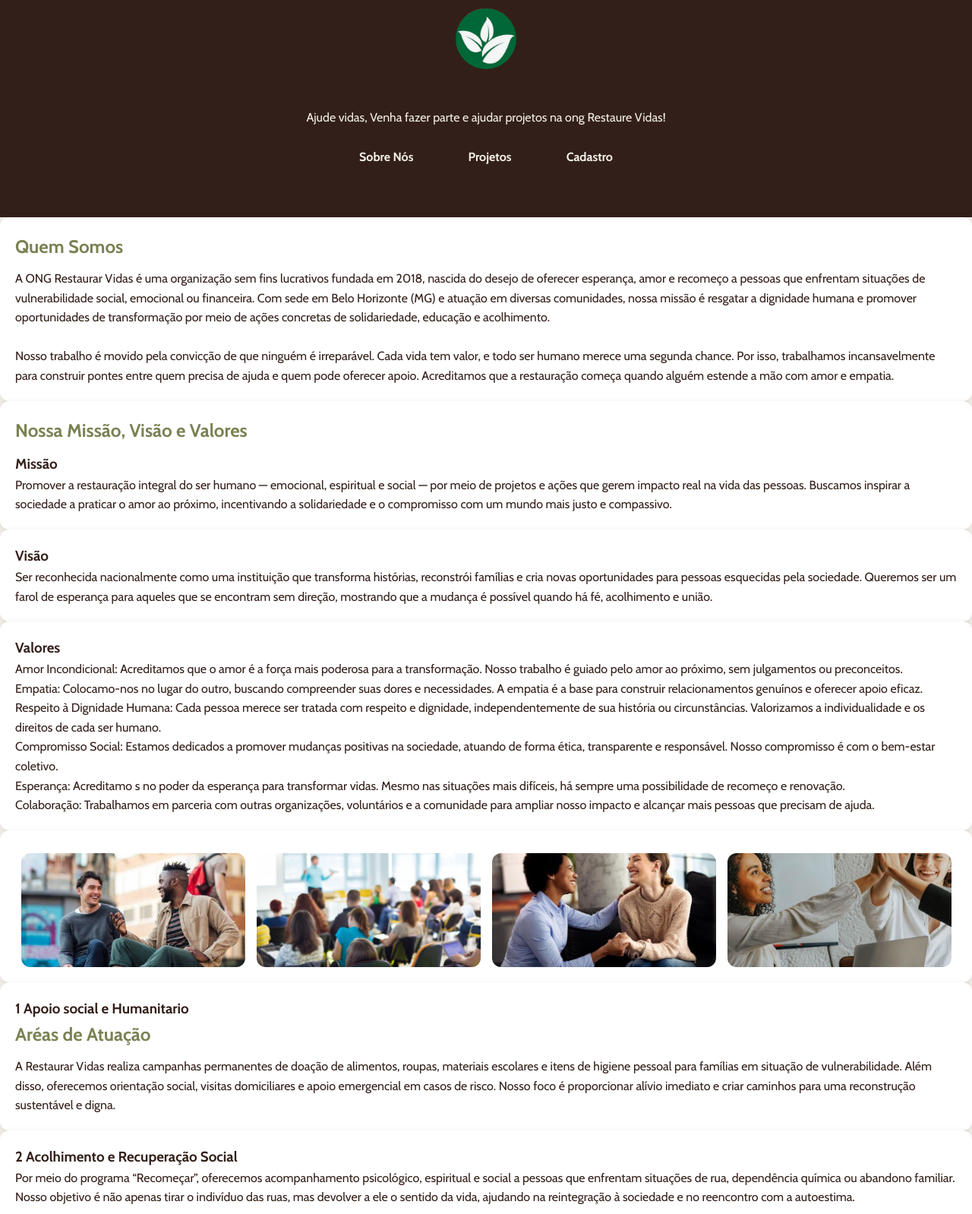
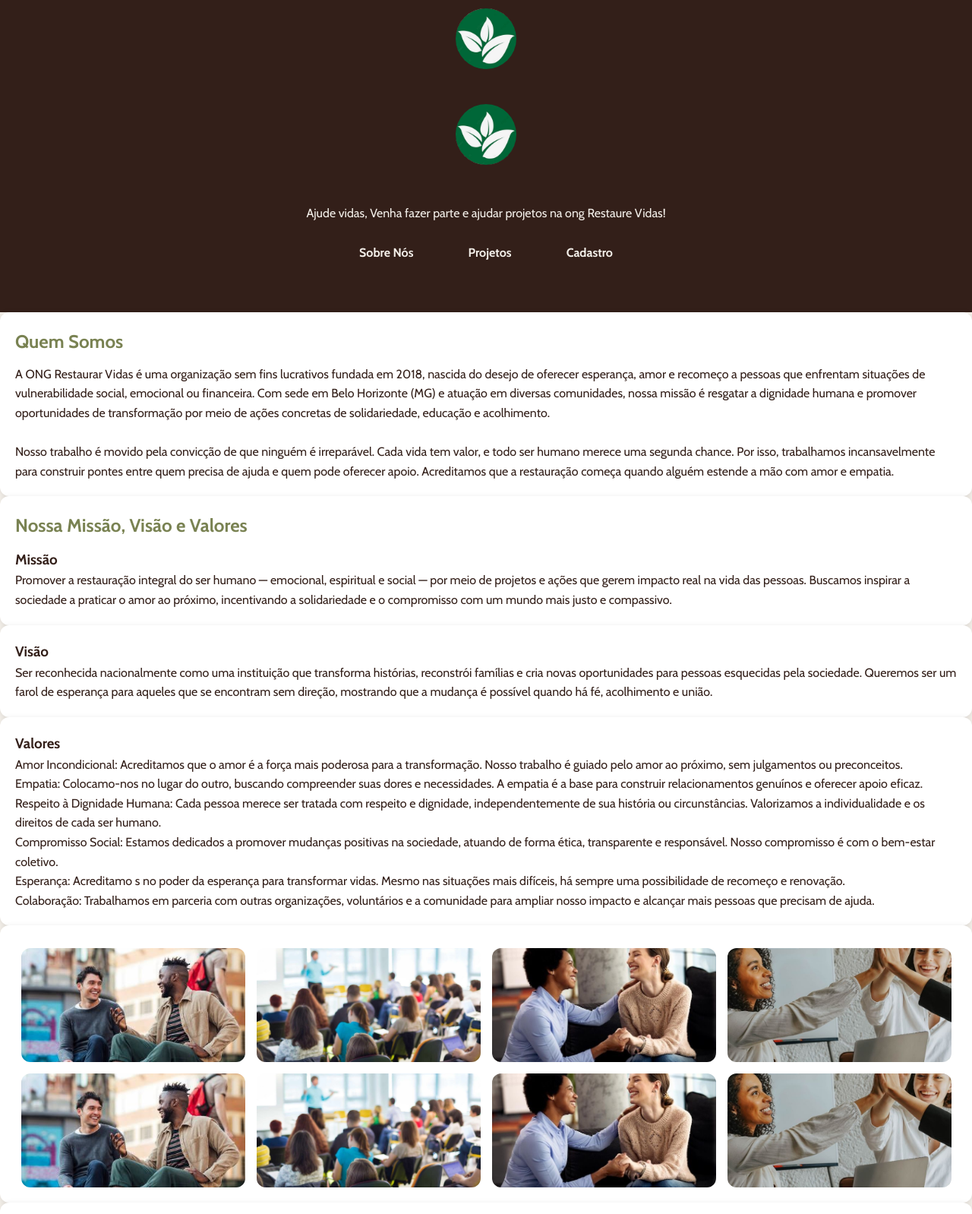
Before and after one commit to Talyson-10/Ong-RestaureVidas, a plain HTML site: page index.html in a window 1280 px wide. Shown: the part 80-1678 px from the top of the page at 76% size. Drawn offline with nearby package versions, Linux system fonts and the light colour scheme.

Commit message:
reorganizando

```diff
--- a/index.html
+++ b/index.html
@@ -12,6 +12,7 @@
                 <h1>Ong Restaure Vidas</h1>
                 <section class="img_cabecario">
                     <img src="../Imagem/SobreNos/folha2.jpg" alt="logo Sobre nos"><br>
+                    <img src="/Imagem/SobreNos/folha2.jpg" alt="logo Sobre nos"><br>
                 </section>
                     <br>
                     <div>
@@ -64,6 +65,10 @@
                             <img src="../Imagem/SobreNos/Imagem2.jpg" alt="Imagem 2">
                             <img src="../Imagem/SobreNos/Imagem3.jpg" alt="Imagem 3">
                             <img src="../Imagem/SobreNos/Imagem4.jpg" alt="Imagem 4">
+                            <img src="/Imagem/SobreNos/Imagem1.jpg" alt="Imagem 1">
+                            <img src="/Imagem/SobreNos/Imagem2.jpg" alt="Imagem 2">
+                            <img src="/Imagem/SobreNos/Imagem3.jpg" alt="Imagem 3">
+                            <img src="/Imagem/SobreNos/Imagem4.jpg" alt="Imagem 4">
                         </div>
                 </section>
                 <section class="item">
```
Also changed, not shown: cadastro.html (+1 -0 lines), projetos.html (+6 -1 lines).
